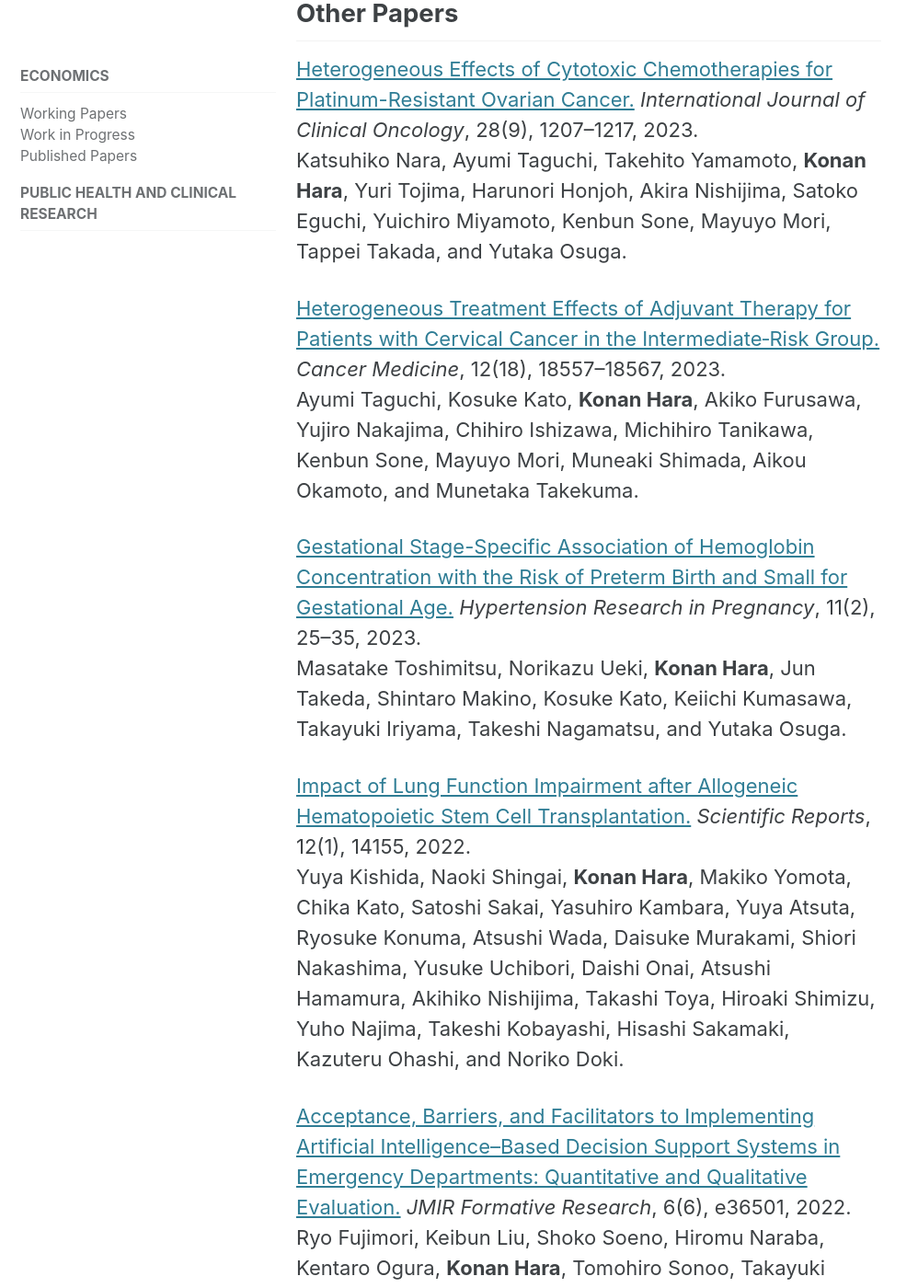
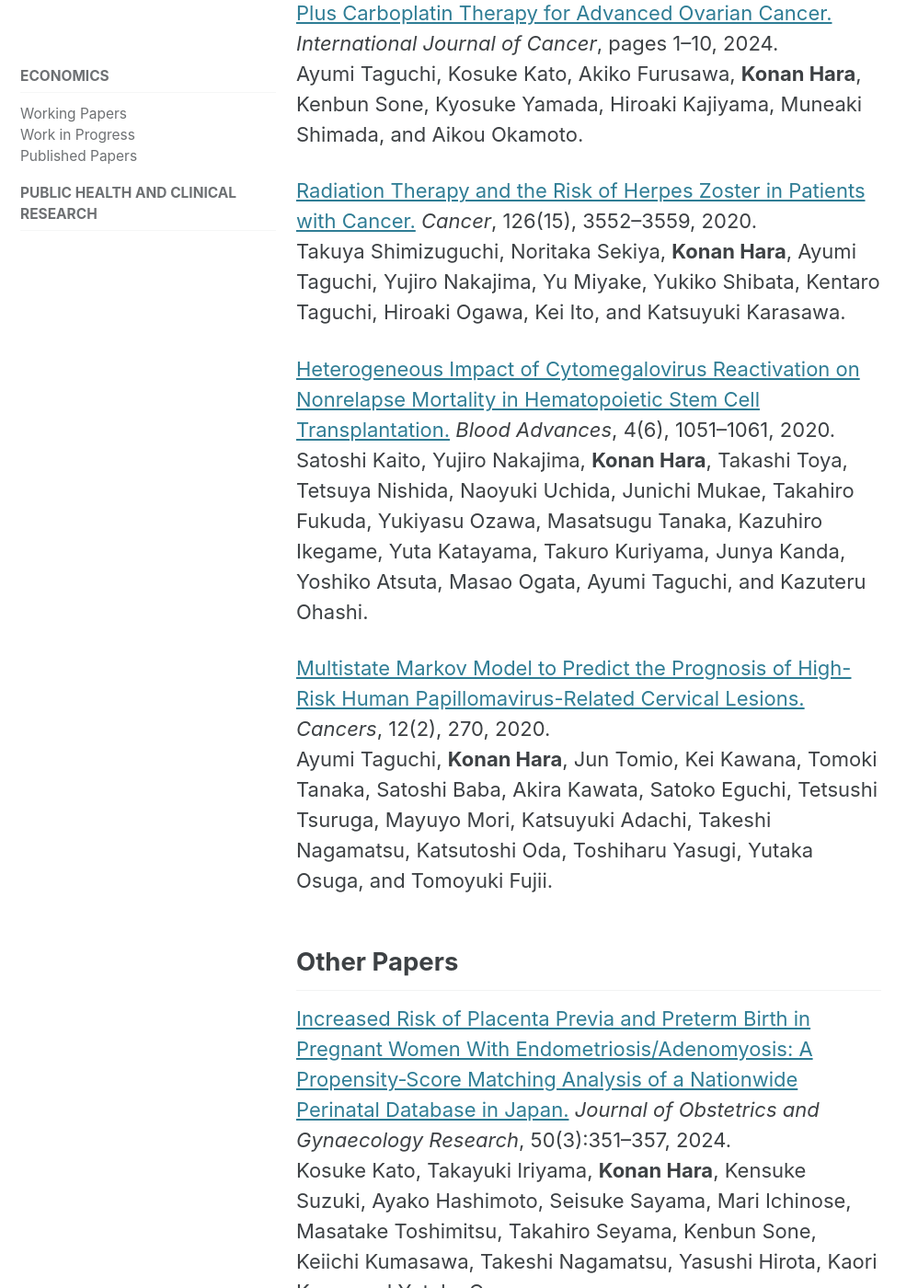
Before and after one commit to harakonan/harakonan.github.io, a Jekyll site: the page built from _research/research.md, in a window 1280 px wide and 1400 px high, scrolled down 3472 px. Shown: the whole window at 92% size, without its empty margins (0-998 px from the left). Built offline with Jekyll 4.4.1, drawn with Linux system fonts in a browser that asks for light colours; cached includes are drawn as plain includes; some of the changed text lies outside the part shown.

```diff
--- a/_config.yml
+++ b/_config.yml
@@ -14,10 +14,10 @@
 # You can create any custom variable you would like, and they will be accessible
 # in the templates via {{ site.myvariable }}.
 title: Konan Hara
-subtitle: Economics Ph.D. candidate <code>&#8212;</code> University of Arizona
-email: harakonan@arizona.edu
+subtitle: Postdoctoral Scholar <code>&#8212;</code> University of Chicago
+email: harakonan@uchicago.edu
 description: >- # this means to ignore newlines until "baseurl:"
-  I am an Economics Ph.D. candidate at the University of Arizona. I am interested in addressing policy-relevant issues with a focus on applied microeconomics. My main research fields are energy and environmental economics, industrial organization, econometrics, and health economics.
+  I am a Postdoctoral Scholar at the University of Chicago Harris School of Public Policy and EPIC. I am interested in addressing policy-relevant issues with a focus on applied microeconomics. My main research fields are energy and environmental economics, industrial organization, econometrics, and health economics.
 # twitter_username: username
 github_username: harakonan
 minimal_mistakes_skin: default
@@ -62,9 +62,9 @@ author:
   avatar : "/assets/images/bio-photo.jpg"
   bio    : " "
   links:
-    - label: "harakonan@arizona.edu"
+    - label: "harakonan@uchicago.edu"
       icon: "fas fa-fw fa-envelope-square"
-      url: "mailto:harakonan@arizona.edu"
+      url: "mailto:harakonan@uchicago.edu"
     - label: "harakonan"
       icon: "fab fa-fw fa-github"
       url: "https://github.com/harakonan"
--- a/_cv/cv.html
+++ b/_cv/cv.html
@@ -2,4 +2,4 @@
 permalink: /cv/
 ---
 
-<object data="../assets/pdfs/CV_KH_jobmarket.pdf" width="1000" height="1000" type='application/pdf'></object>
+<object data="../assets/pdfs/CV_KH.pdf" width="1000" height="1000" type='application/pdf'></object>
--- a/_layouts/home.html
+++ b/_layouts/home.html
@@ -4,7 +4,6 @@ layout: archive
 
 {{ content }}
 
+<p>I am a Postdoctoral Scholar at the University of Chicago Harris School of Public Policy and the Energy Policy Institute of the University of Chicago (EPIC).</p>
 <p>I am interested in addressing policy-relevant issues with a focus on applied microeconomics. My main research fields are energy and environmental economics, industrial organization, econometrics, and health economics.</p>
-<p>I will be a Postdoctoral Scholar at the University of Chicago Harris School of Public Policy and EPIC from 2024-25.<br />
-I will join Michigan State University Department of Economics as an Assistant Professor in 2025.</p>
-<p>I am also a licensed medical doctor and have earned a Ph.D. in Public Health in Japan.</p>
+<p>I will join Michigan State University Department of Economics as an Assistant Professor in 2025.</p>
--- a/_research/research.md
+++ b/_research/research.md
@@ -29,8 +29,6 @@ Regulating Power Plant Emissions: Environmental Justice, Enforcement, and Regula
 [The Effect of Inertia on Brand-Name versus Generic Drug Choices](https://doi.org/10.1016/j.jebo.2019.12.022)<br>
 (with Yuki Ito and Yasuki Kobayashi) *Journal of Economic Behavior & Organization*, 172, 364--379, April, 2020.
 
-<br>
-<br>
 
 # Public Health and Clinical Research
 
@@ -55,7 +53,48 @@ Ryo Ikesu, Ayumi Taguchi, **Konan Hara**, Kei Kawana, Tetsushi Tsuruga, Jun Tomi
 **Konan Hara**, Jun Tomio, Thomas Svensson, Rika Ohkuma, Akiko Kishi Svensson, and
   Tsutomu Yamazaki.
 
+## Selected Papers
+
+[Heterogeneous Treatment Effect of Dose‐Dense Paclitaxel Plus
+  Carboplatin Therapy for Advanced Ovarian Cancer.](https://doi.org/10.1002/ijc.34996)
+*International Journal of Cancer*, pages 1--10, 2024.<br>
+Ayumi Taguchi, Kosuke Kato, Akiko Furusawa, **Konan Hara**, Kenbun Sone, Kyosuke
+  Yamada, Hiroaki Kajiyama, Muneaki Shimada, and Aikou Okamoto.
+
+[Radiation Therapy and the Risk of Herpes Zoster in Patients with
+  Cancer.](https://doi.org/10.1002/cncr.32926)
+*Cancer*, 126(15), 3552--3559, 2020.<br>
+Takuya Shimizuguchi, Noritaka Sekiya, **Konan Hara**, Ayumi Taguchi, Yujiro
+  Nakajima, Yu Miyake, Yukiko Shibata, Kentaro Taguchi, Hiroaki Ogawa, Kei Ito,
+  and Katsuyuki Karasawa.
+
+[Heterogeneous Impact of Cytomegalovirus Reactivation on Nonrelapse
+  Mortality in Hematopoietic Stem Cell Transplantation.](https://doi.org/10.1182/bloodadvances.2019000814)
+*Blood Advances*, 4(6), 1051--1061, 2020.<br>
+Satoshi Kaito, Yujiro Nakajima, **Konan Hara**, Takashi Toya, Tetsuya Nishida,
+  Naoyuki Uchida, Junichi Mukae, Takahiro Fukuda, Yukiyasu Ozawa, Masatsugu
+  Tanaka, Kazuhiro Ikegame, Yuta Katayama, Takuro Kuriyama, Junya Kanda,
+  Yoshiko Atsuta, Masao Ogata, Ayumi Taguchi, and Kazuteru Ohashi.
+
+[Multistate Markov Model to Predict the Prognosis of High-Risk Human
+  Papillomavirus-Related Cervical Lesions.](https://doi.org/10.3390/cancers12020270)
+*Cancers*, 12(2), 270, 2020.<br>
+Ayumi Taguchi, **Konan Hara**, Jun Tomio, Kei Kawana, Tomoki Tanaka, Satoshi Baba,
+  Akira Kawata, Satoko Eguchi, Tetsushi Tsuruga, Mayuyo Mori, Katsuyuki Adachi,
+  Takeshi Nagamatsu, Katsutoshi Oda, Toshiharu Yasugi, Yutaka Osuga, and
+  Tomoyuki Fujii.
+
 ## Other Papers
+
+[Increased Risk of Placenta Previa and Preterm Birth in Pregnant
+  Women With Endometriosis/Adenomyosis: A Propensity‐Score Matching Analysis
+  of a Nationwide Perinatal Database in Japan.](https://doi.org/10.1111/jog.15849)
+*Journal of Obstetrics and Gynaecology Research*, 50(3):351--357,
+  2024.<br>
+Kosuke Kato, Takayuki Iriyama, **Konan Hara**, Kensuke Suzuki, Ayako Hashimoto,
+  Seisuke Sayama, Mari Ichinose, Masatake Toshimitsu, Takahiro Seyama, Kenbun
+  Sone, Keiichi Kumasawa, Takeshi Nagamatsu, Yasushi Hirota, Kaori Koga, and
+  Yutaka Osuga.
 
 [Heterogeneous Effects of Cytotoxic Chemotherapies for
   Platinum-Resistant Ovarian Cancer.](https://doi.org/10.1007/s10147-023-02367-1)
```
Also changed, not shown: other parts of _research/research.md (+0 -23 lines), 10 other files.
